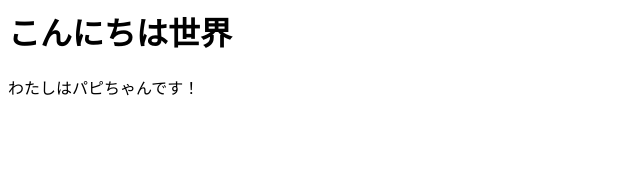
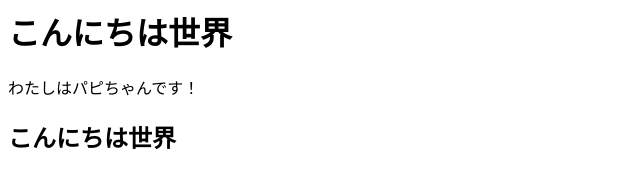
Before and after one commit to katzkawai/HelloWorld, a plain HTML site: page index.html in a window 1280 px wide. Shown: the whole page, without its empty margins (0-640 px from the left). Drawn offline with Linux system fonts and the light colour scheme.

Commit message:
Update index.html

```diff
--- a/index.html
+++ b/index.html
@@ -1,3 +1,5 @@
 <h1>こんにちは世界</h1>
 
 <p>わたしはパピちゃんです！</p>
+
+<h2>こんにちは世界</h2>
```
